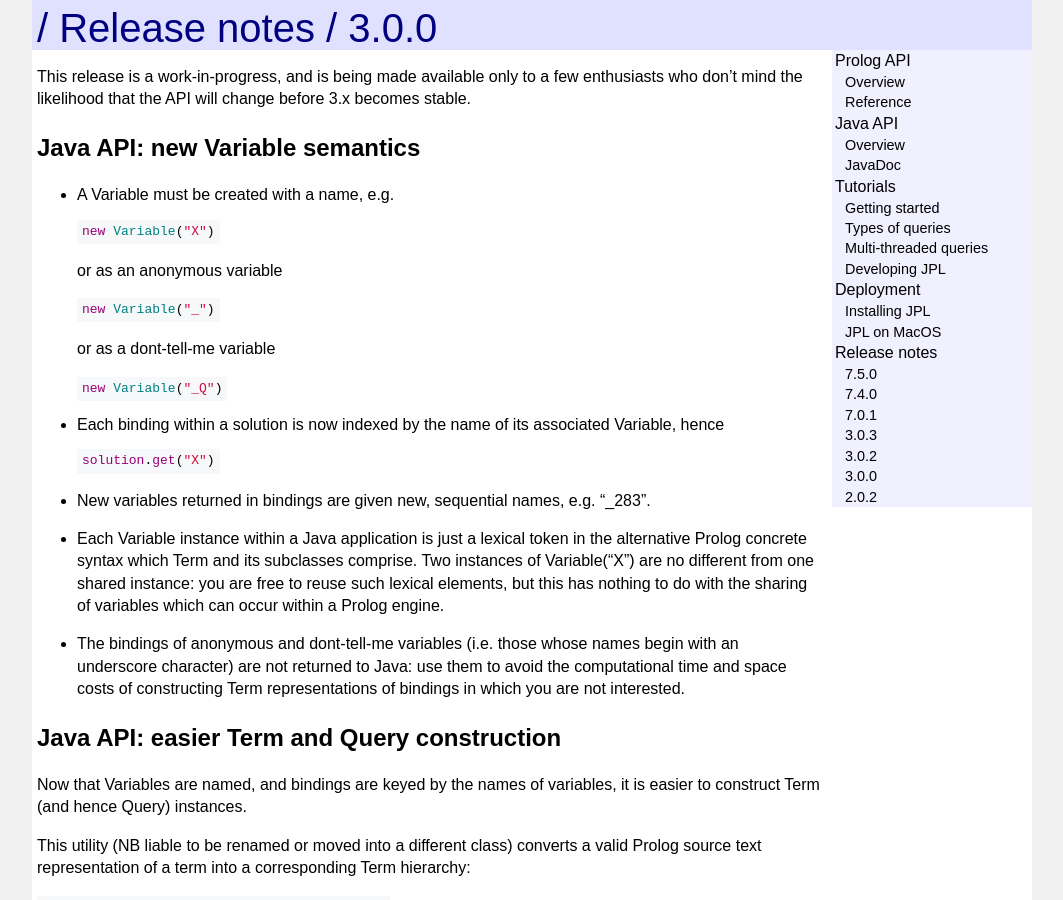
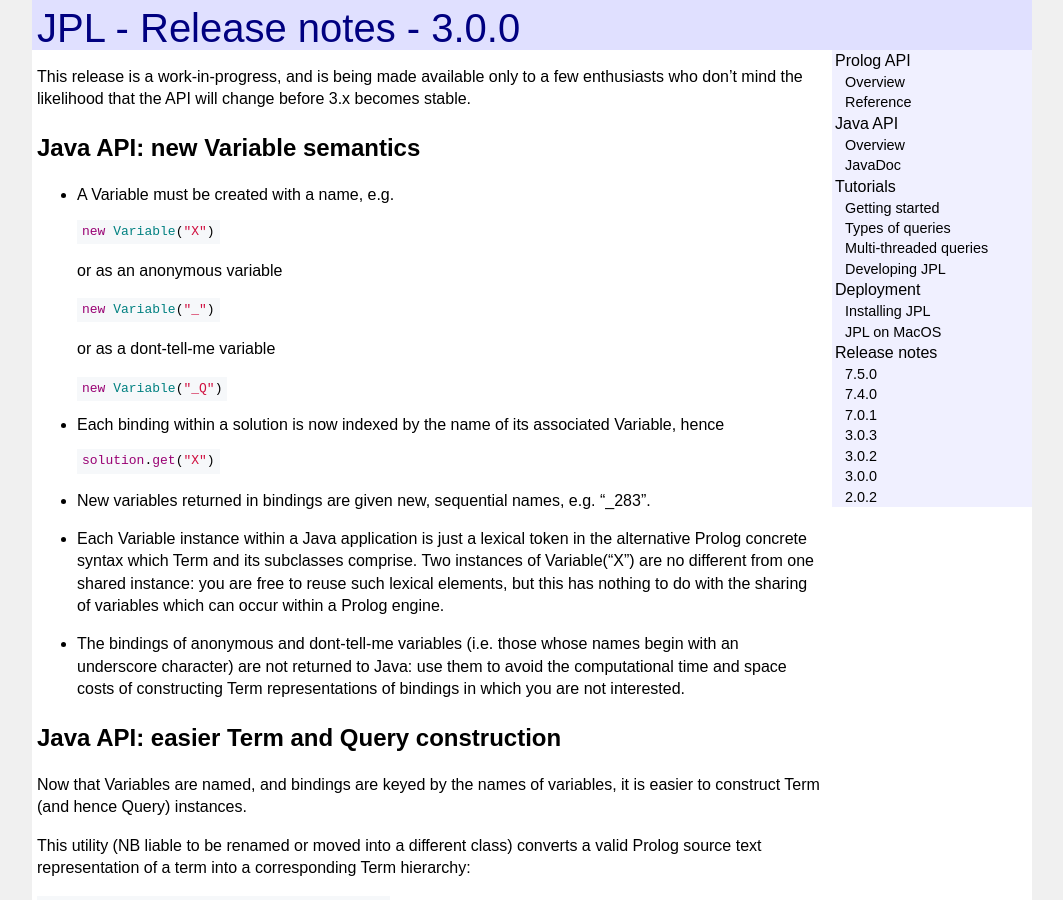
Before and after one commit to anionic/jpl-nav, a Jekyll site: the page built from docs/ReleaseNotes300.md, in a window 1280 px wide and 900 px high. Shown: the whole window, without its empty margins (108-1171 px from the left). Built offline with Jekyll 4.4.1, drawn with Linux system fonts in a browser that asks for light colours; our own code applies the rules of GitHub Pages for plain Markdown files.

Commit message:
Update ReleaseNotes300.md

```diff
--- a/docs/ReleaseNotes300.md
+++ b/docs/ReleaseNotes300.md
@@ -1,4 +1,4 @@
-# / Release notes / 3.0.0
+# JPL - Release notes - 3.0.0
 
 This release is a work-in-progress, and is being made available only to a few enthusiasts who don't mind the likelihood that the API will change before 3.x becomes stable.
 
```
